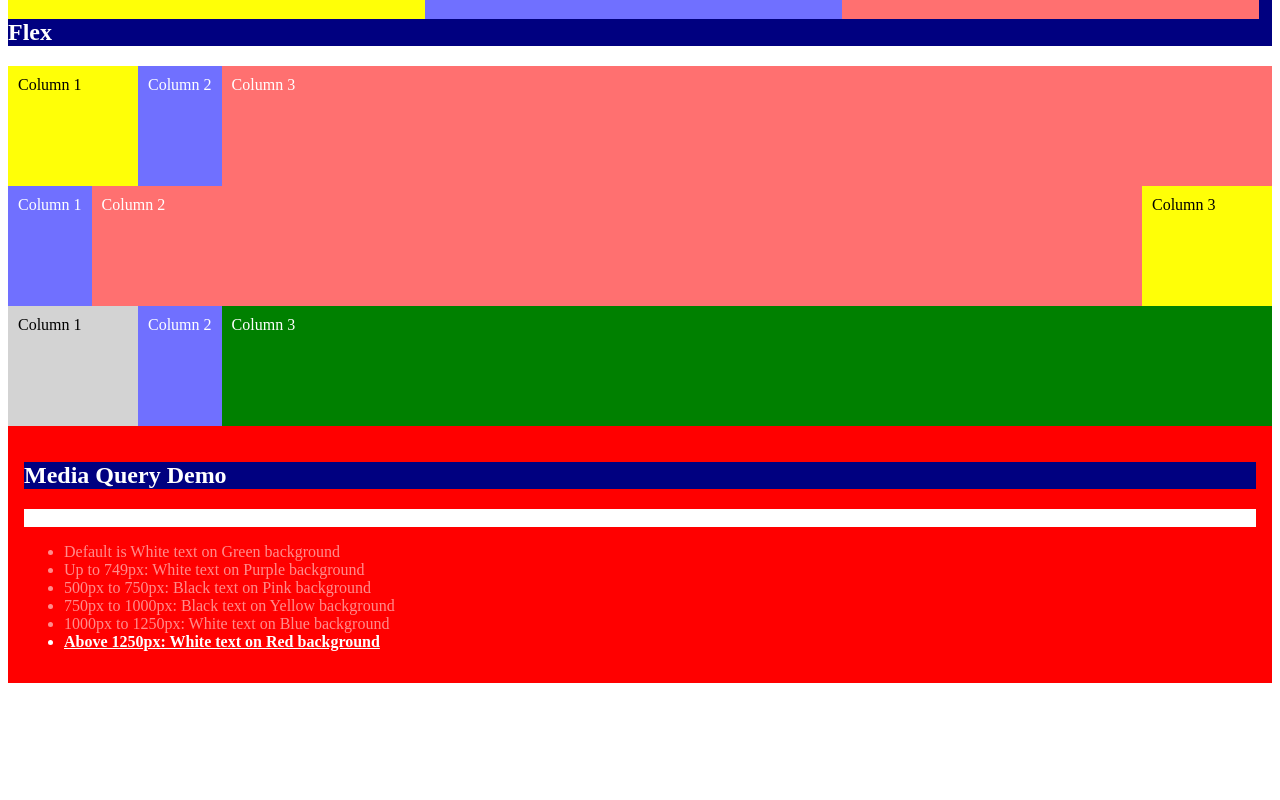
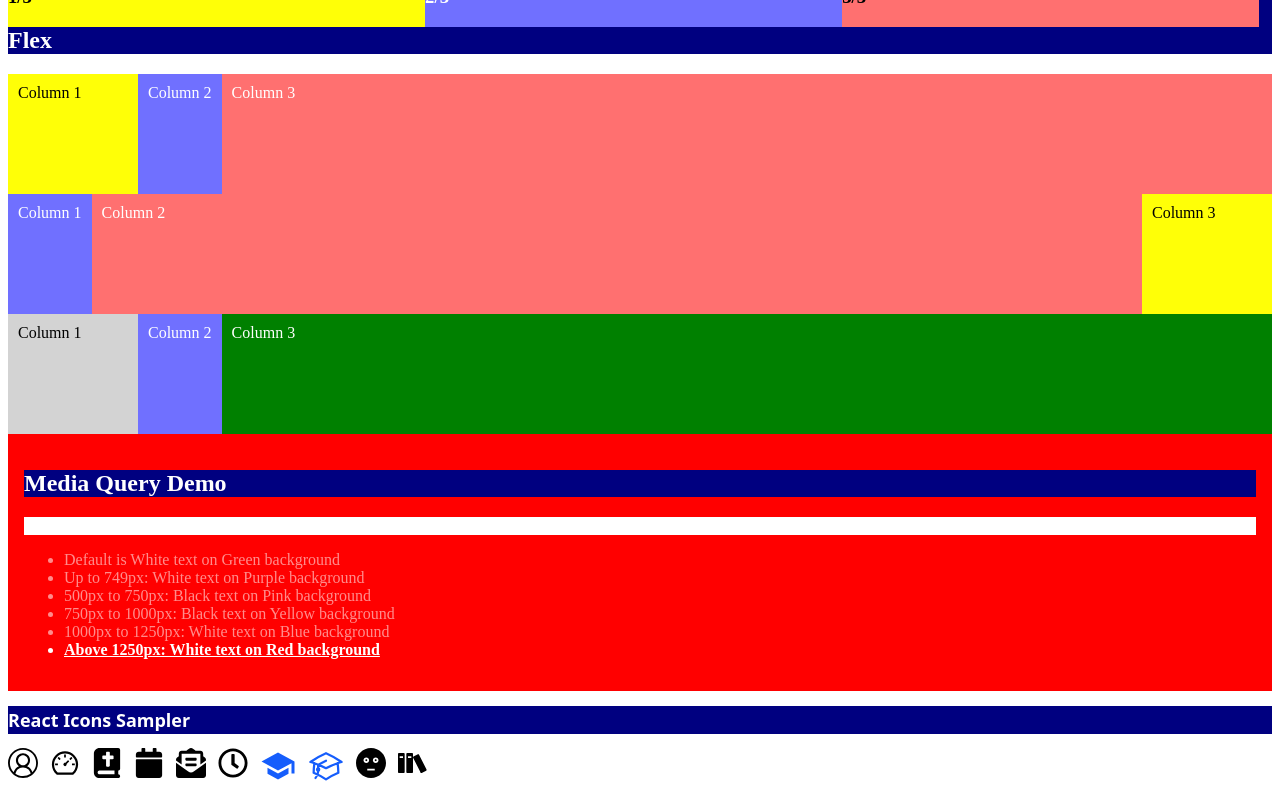
Before and after one commit to tania-bhatti/kambaz, a Next.js app: page /labs/lab2 in a window 1280 px wide. Shown: the part 7489-8289 px from the top of the page. Before the commit the page ends 8180 px from the top, so only its background shows below. Built offline with nearby package versions, Linux system fonts and the light colour scheme.

Commit message:
Added React Icons

```diff
--- /dev/null
+++ b/app/labs/lab2/ReactIconsSampler.tsx
@@ -0,0 +1,29 @@
+import "@/app/labs/lab2/tailwind/utilities.css";
+import { FaCalendar, FaEnvelopeOpenText, FaRegClock } from "react-icons/fa";
+import { AiOutlineDashboard } from "react-icons/ai";
+import { FaBookBible } from "react-icons/fa6";
+import { VscAccount } from "react-icons/vsc";
+import { ImBaffled2 } from "react-icons/im";
+import { ImBooks } from "react-icons/im";
+import { MdSchool } from "react-icons/md";
+import { HiOutlineAcademicCap } from "react-icons/hi2";
+
+export default function ReactIconsSampler() {
+  return (
+    <div id="wd-react-icons-sampler" className="mb-4 font-sans">
+      <h2 className="text-lg font-semibold">React Icons Sampler</h2>
+      <div className="flex gap-3 text-3xl">
+        <VscAccount />
+        <AiOutlineDashboard />
+        <FaBookBible />
+        <FaCalendar />
+        <FaEnvelopeOpenText />
+        <FaRegClock />
+        <MdSchool className="text-4xl text-blue-600" />
+        <HiOutlineAcademicCap className="text-4xl text-blue-600" />
+        <ImBaffled2 />
+        <ImBooks />
+      </div>
+    </div>
+  );
+}
--- a/app/labs/lab2/page.tsx
+++ b/app/labs/lab2/page.tsx
@@ -14,6 +14,7 @@
 import GridLayout from "./GridLayout";
 import Flex from "./Flex";
 import MediaQueriesDemo from "./MediaQueriesDemo";
+import ReactIconsSampler from "./ReactIconsSampler";
 
 export default function Lab2() {
   return (
@@ -121,6 +122,7 @@
       <GridLayout />
       <Flex />
       <MediaQueriesDemo />
+      <ReactIconsSampler />
     </div>
   );
 }
--- /dev/null
+++ b/app/labs/lab2/tailwind/utilities.css
@@ -0,0 +1,3 @@
+/* Theme + utilities without Preflight, for the Labs */
+@import "tailwindcss/theme" layer(theme);
+@import "tailwindcss/utilities" layer(utilities);
--- a/package.json
+++ b/package.json
@@ -11,7 +11,8 @@
   "dependencies": {
     "next": "16.3.5",
     "react": "19.2.8",
-    "react-dom": "19.2.8"
+    "react-dom": "19.2.8",
+    "react-icons": "^5.7.0"
   },
   "devDependencies": {
     "@tailwindcss/postcss": "^4",
```
Also changed, not shown: 1 other file (tests, documents, lock files or other folders).
